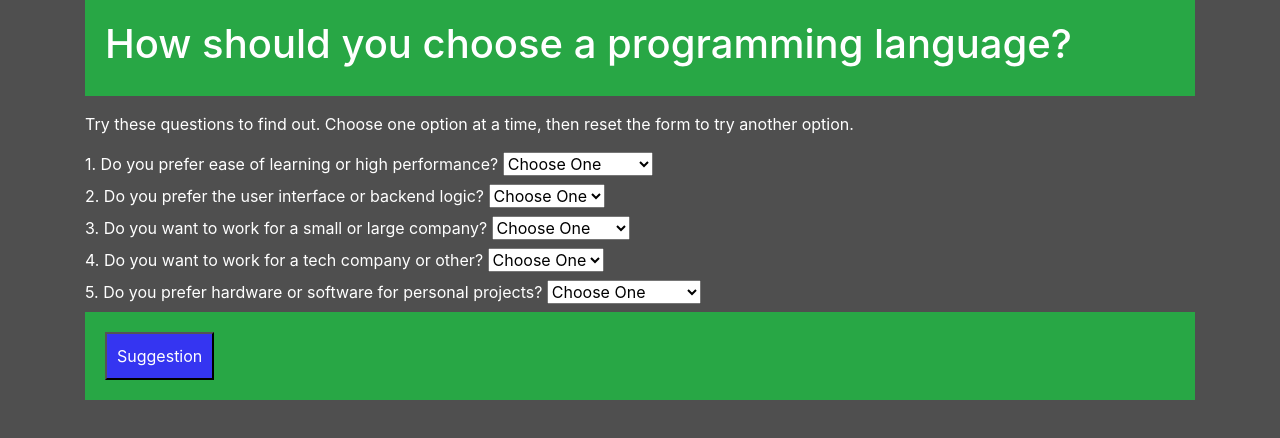
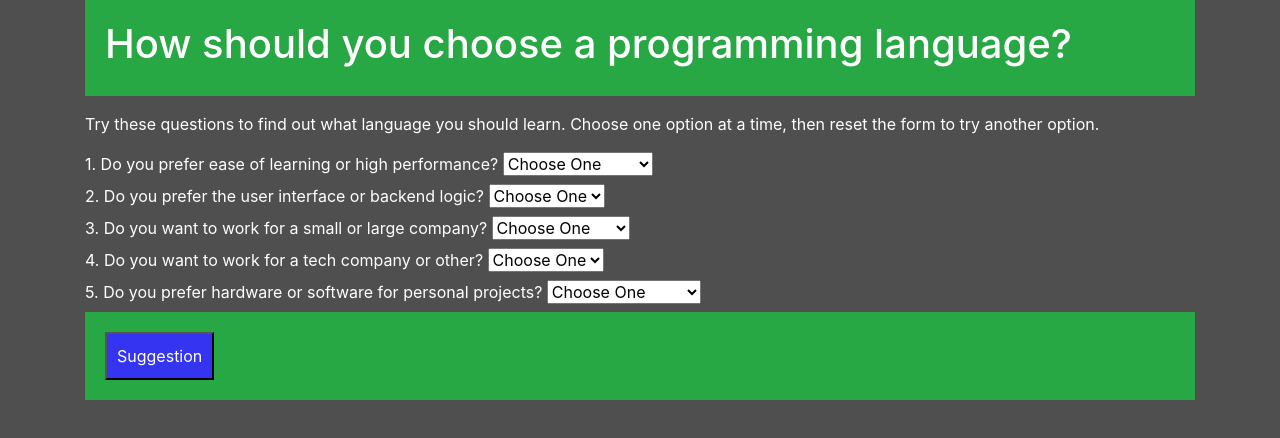
Before and after one commit to gbrough/programming-language-suggester, a plain HTML site: page index.html in a window 1280 px wide. Drawn offline with Linux system fonts and the light colour scheme.

```diff
--- a/index.html
+++ b/index.html
@@ -12,7 +12,7 @@
     <div class="card-body bg-success">
       <h1>How should you choose a programming language?</h1>
     </div>
-    <p>Try these questions to find out. Choose one option at a time, then reset the form to try another option.</p>
+    <p>Try these questions to find out what language you should learn. Choose one option at a time, then reset the form to try another option.</p>
 
     <form id="language">
       <div>
```
Also changed, not shown: 1 other file.
